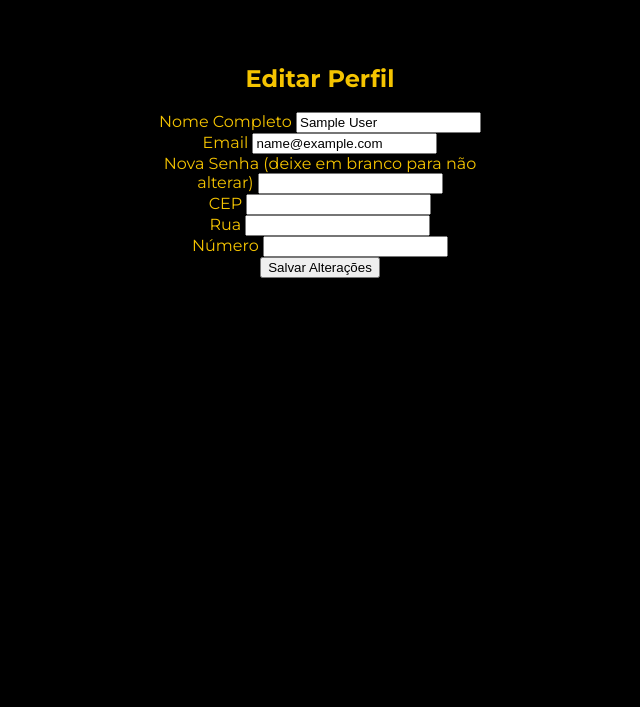
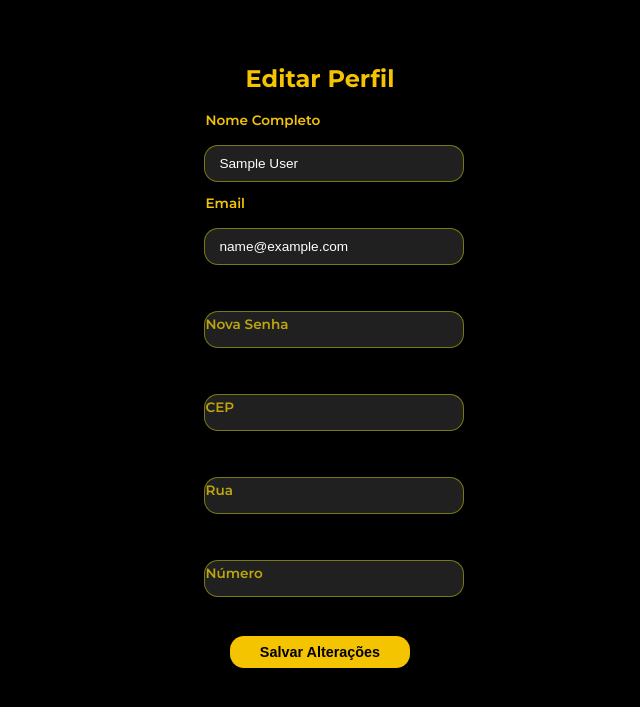
Before and after one commit to Zucolin/ReidoX, a PHP site: page /editar_usuario.php in a window 1280 px wide. Shown: the top 707 px of the page, without its empty margins (320-960 px from the left). Run offline with PHP 8.4, Linux system fonts and the light colour scheme; the visitor is signed in with stand-in values (Sample User, id 1).

Commit message:
SO FALTA PERSONALIZAR

```diff
--- a/Escolha/estilos.css
+++ b/Escolha/estilos.css
@@ -184,8 +184,8 @@ section .nav-escolha {
   width: 200px;
   background: var(--panel);
   overflow: visible;
-  margin-top: 40px;
-  border-radius: 40px ;
+  margin-top: 70px;
+  border-radius: 20px ;
 }
 .menu-opcoes a{
   text-decoration: none;
--- a/editar_usuario.php
+++ b/editar_usuario.php
@@ -26,6 +26,9 @@ if (!$usuario) {
     <title>Editar Perfil - Rei do X</title>
     <link rel="stylesheet" href="estilos.css">
 </head>
+<style>
+
+</style>
 <body>
     <div class="container">
         <h2>Editar Perfil</h2>
@@ -36,32 +39,32 @@ if (!$usuario) {
             <p class="erro"><?php echo htmlspecialchars($_GET['erro']); ?></p>
         <?php endif; ?>
 
-        <form action="processar_edicao.php" method="POST">
-            <div class="input-group">
-                <label for="nome">Nome Completo</label>
-                <input type="text" id="nome" name="nome" value="<?php echo htmlspecialchars($usuario['nome']); ?>" required>
+        <form action="processar_edicao.php" method="POST" class="formulario-editar">
+            <div class="campo">
+                <input type="text" id="nome" name="nome" value="<?php echo htmlspecialchars($usuario['nome']); ?>" required class="input" placeholder=" ">
+                <label for="nome" class="label-flutuante">Nome Completo</label>
             </div>
-            <div class="input-group">
-                <label for="email">Email</label>
-                <input type="email" id="email" name="email" value="<?php echo htmlspecialchars($usuario['email']); ?>" required>
+            <div class="campo">
+                <input type="email" id="email" name="email" value="<?php echo htmlspecialchars($usuario['email']); ?>" required class="input" placeholder=" ">
+                <label for="email" class="label-flutuante">Email</label>
             </div>
-            <div class="input-group">
-                <label for="senha">Nova Senha (deixe em branco para não alterar)</label>
-                <input type="password" id="senha" name="senha">
+            <div class="campo">
+                <input type="password" id="senha" name="senha" class="input" placeholder=" ">
+                <label for="senha" class="label-flutuante">Nova Senha</label>
             </div>
-            <div class="input-group">
-                <label for="cep">CEP</label>
-                <input type="text" id="cep" name="cep" value="<?php echo htmlspecialchars($usuario['cep']); ?>">
+            <div class="campo">
+                <input type="text" id="cep" name="cep" value="<?php echo htmlspecialchars($usuario['cep']); ?>" class="input" placeholder=" ">
+                <label for="cep" class="label-flutuante">CEP</label>
             </div>
-            <div class="input-group">
-                <label for="rua">Rua</label>
-                <input type="text" id="rua" name="rua" value="<?php echo htmlspecialchars($usuario['rua']); ?>">
+            <div class="campo">
+                <input type="text" id="rua" name="rua" value="<?php echo htmlspecialchars($usuario['rua']); ?>" class="input" placeholder=" ">
+                <label for="rua" class="label-flutuante">Rua</label>
             </div>
-            <div class="input-group">
-                <label for="numero">Número</label>
-                <input type="text" id="numero" name="numero" value="<?php echo htmlspecialchars($usuario['numero']); ?>">
+            <div class="campo">
+                <input type="text" id="numero" name="numero" value="<?php echo htmlspecialchars($usuario['numero']); ?>" class="input" placeholder=" ">
+                <label for="numero" class="label-flutuante">Número</label>
             </div>
-            <button type="submit" class="btn">Salvar Alterações</button>
+            <input class="botao" type="submit" value="Salvar Alterações">
         </form>
     </div>
 </body>
--- a/estilos.css
+++ b/estilos.css
@@ -244,6 +244,13 @@ header img.logo-endereco {
   gap: 20px;
   padding: 20px;
 }
+.formulario-editar {
+  display: flex;
+  flex-direction: column;
+  align-items: center;
+  gap: 20px;
+  padding: 20px;
+}
 
 /* Cada campo do formulário */
 .campo {
@@ -251,6 +258,12 @@ header img.logo-endereco {
   width: 80%;
   padding: 6px;
 }
+.formulario-editar .campo {
+  position: relative;
+  width: 80%;
+  padding: 13px;
+}
+
 
 /* Inputs */
 .input {
--- a/pedidos.php
+++ b/pedidos.php
@@ -178,6 +178,7 @@ $pedidos = $usuario['pedidos'] ?? '';
 </head>
 
 <body>
+
     <div class="container">
         <h1>Pedidos de <?= htmlspecialchars($usuario['nome']) ?></h1>
         <div class="meta">Aqui estão seus pedidos recentes</div>
```
Also changed, not shown: Escolha/acompanhamentos.php (+9 -0 lines), Escolha/bebidas.php (+13 -0 lines), Escolha/combos.php (+7 -0 lines), Escolha/lanches.php (+9 -0 lines), Escolha/sobremesas.php (+11 -0 lines).
